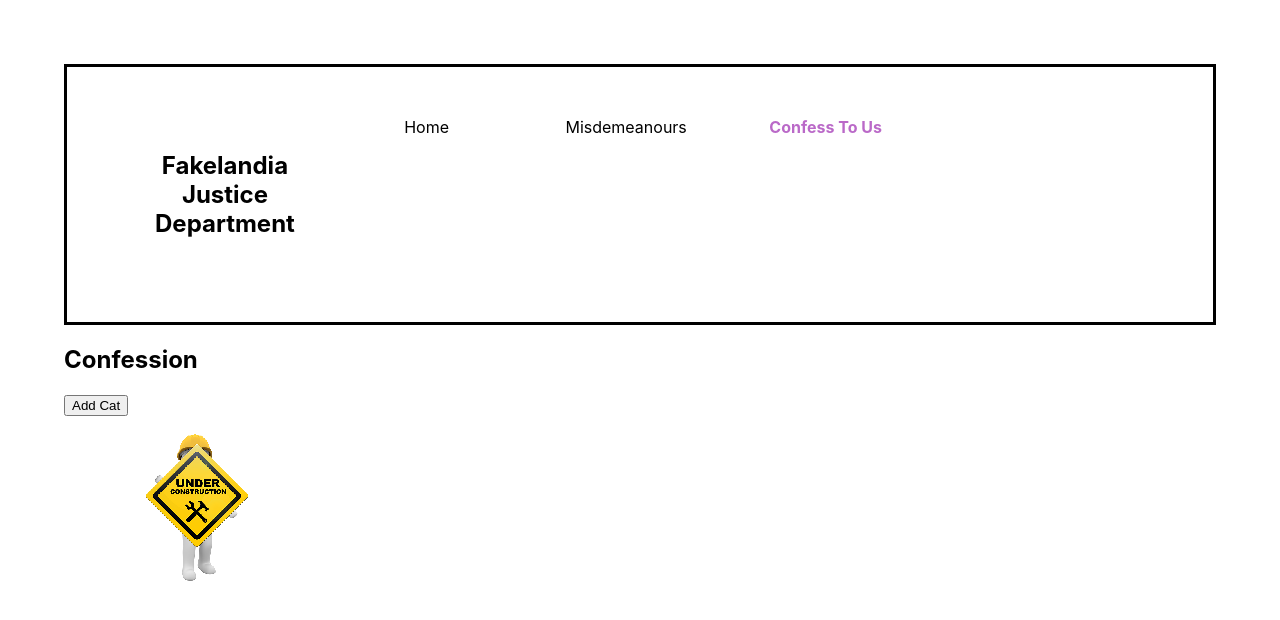
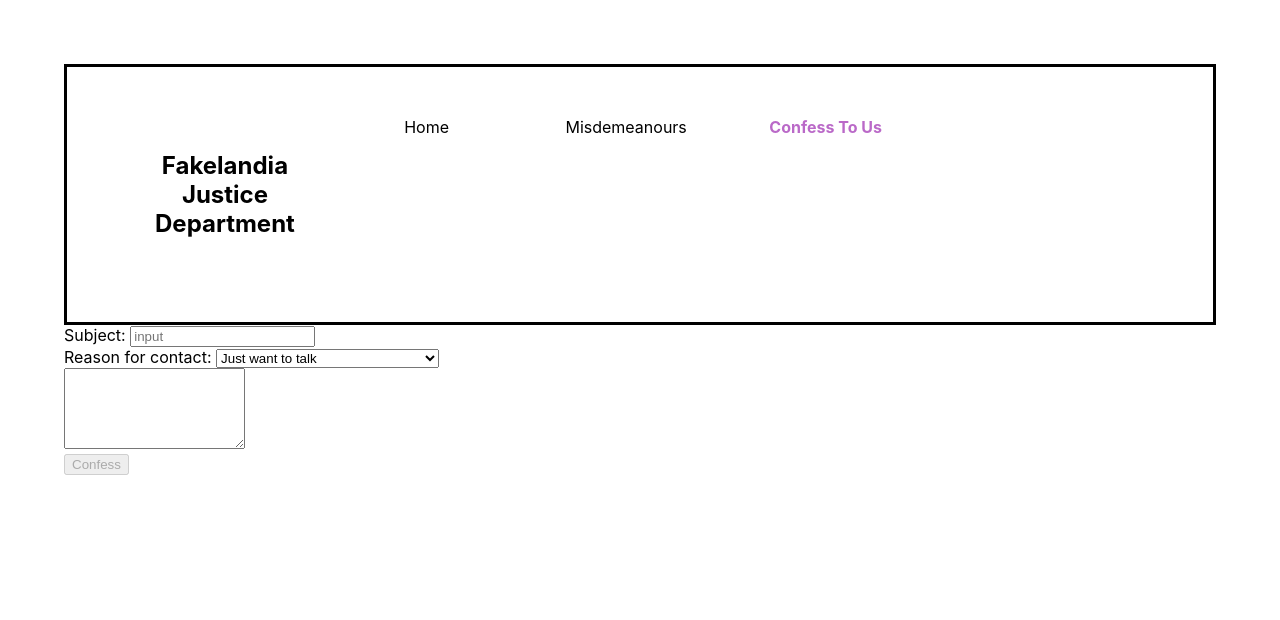
Before and after one commit to CenkSelim/fakelandia, a React (Create React App) app: page /confession in a window 1280 px wide. Shown: the top 620 px of the page. Built offline with nearby package versions, Linux system fonts and the light colour scheme.

Commit message:
Basic functionality

```diff
--- a/src/components/confession/confession.tsx
+++ b/src/components/confession/confession.tsx
@@ -1,29 +1,78 @@
-import { useContext } from 'react';
-import image from '../../assets/under_construction.png'
+import { useContext, useState } from 'react';
 import MisdemeanoursContext from '../misdemeanours/misdemeanourscontext';
 const Confession: React.FC = () => {
 
-   const misdemeanoursContext =  useContext(MisdemeanoursContext);
+  const misdemeanoursContext =  useContext(MisdemeanoursContext);
+  const [disable, setDisable] = useState(true);
+  const [misdemeanour, setMisdemeanour] = useState<string>('');
+  const [selectedFilter, setSelectedFilter] = useState("");
+  const texDetailsMin:number=50;
+
   const updateHandlerMisdemeanours = (e: React.FormEvent<HTMLFormElement>) => {
+    e.preventDefault();
+    const test = [...misdemeanoursContext.misdemeanours];
+    const currDate = new Date().toLocaleDateString();
+    console.log(selectedFilter);
+    test.push({
+        citizenId: Math.floor(2 + Math.random() * 37 * Math.random() * 967),
+        misdemeanour: selectedFilter,
+        date: currDate
+    });
+    misdemeanoursContext.setMisdemeanours(test);
+    console.log(misdemeanour);
+	};
+
+  const updateHandlerFilter = (e: React.ChangeEvent<HTMLSelectElement>) => {
         e.preventDefault();
-        const test = [...misdemeanoursContext.misdemeanours];
+        console.log(e.target.value);
+        setSelectedFilter(e.target.value);
+  };
 
-        test.push({
-            citizenId: 0,
-            misdemeanour: 'Default misdemeanour',
-            date: 'Default date'
-        });
-        misdemeanoursContext.setMisdemeanours(test);
-	};
+  const recalculate = (e: React.ChangeEvent<HTMLTextAreaElement>)=> {
+        setMisdemeanour(e.target.value);
+        if (texDetailsMin <= e.target.value.length)
+        {
+            setDisable(false);
+        };
+  };
 
 return (
   <div>
-    <h2>Confession</h2>
     <form onSubmit={updateHandlerMisdemeanours}>
-      <input className="form__text"  type="submit"   value="Add Cat" />
+      <div>
+          <div>
+              <label htmlFor='subject'>Subject: </label>
+              <input placeholder='input'  id="subject" required />
+          </div>
+          <div>
+            <label>
+              Reason for contact:{` `}
+              <select
+                  name="misdemeanour-list"
+                  id="misdemeanour-list"
+                  onChange={updateHandlerFilter}
+              >
+                  <option value="">Just want to talk</option>
+                  <option value="vegetables">Not Eating Your Vegetables 🥗</option>7
+                  <option value="rudeness">Mild Public Rudeness 🤪</option>
+                  <option value="lift">Speaking in a Lift  🗣</option>
+                  <option value="united">Supporting Manchester United  😈</option>
+              </select>
+            </label>
+          </div>
+          <div>
 
+              <textarea
+                id="details"
+                rows={5}
+                onChange={recalculate}
+               />
+          </div>
+          <div>
+              <input disabled={disable} type="submit"   value="Confess" />
+            </div>
+      </div>
     </form>
-      <img src={image} alt='Under construction!'/>
   </div>
 )};
 export default Confession;
--- a/src/components/misdemeanours/misdemeanouritem.tsx
+++ b/src/components/misdemeanours/misdemeanouritem.tsx
@@ -1,5 +1,5 @@
 
-const MisdemeanourItem: React.FC<{index:number,date:string,misdemeanour:string}> = ({index,date,misdemeanour}) => {
+const MisdemeanourItem: React.FC<{index:number,citizenId:number,date:string,misdemeanour:string}> = ({index,citizenId,date,misdemeanour}) => {
 
     const emojis = [
         {id: "vegetables",description:"Not Eating Your Vegetables 🥗"},
@@ -10,8 +10,8 @@ const MisdemeanourItem: React.FC<{index:number,date:string,misdemeanour:string}>
     const getMisdemenourDescription =(param:string) => (emojis.find( ({ id }) => id === param ));
 
 return (<>
-        <tr key={index}>
-            <td>********</td>
+        <tr>
+            <td>{citizenId}</td>
             <td>{date}</td>
             <td>{getMisdemenourDescription(misdemeanour)?.description}</td>
             <td><img alt="Randomly generated" src={`https://picsum.photos/60/60?${Math.random()}`} /></td>
--- a/src/components/misdemeanours/misdemeanours.tsx
+++ b/src/components/misdemeanours/misdemeanours.tsx
@@ -11,20 +11,14 @@ const Misdemeanours : React.FC = () =>{
     console.log(misdemeanoursContext);
 
     useEffect(()=>{
-        console.log("1" + loaded);
-        if (misdemeanoursContext.misdemeanours.length < 1)
+        if (misdemeanoursContext.misdemeanours.length <= 0 || loaded)
         {
             return;
         }
-        if (loaded)
-        {
-            return;
-        }
-        console.log("2" + selectedFilter);
         setFilteredList(misdemeanoursContext.misdemeanours.map((item) => item));
         if (selectedFilter!=="") {
             console.log(selectedFilter);
-        //    setFilteredList(misdemeanours.filter((item) => item.misdemeanour === selectedFilter));
+            setFilteredList(misdemeanoursContext.misdemeanours.filter((item) => item.misdemeanour === selectedFilter));
         }
         setLoaded(true);
     },[selectedFilter,misdemeanoursContext.misdemeanours])
@@ -34,16 +28,6 @@ const Misdemeanours : React.FC = () =>{
         setLoaded(false);
         setSelectedFilter(e.target.value);
     };
-
-    const emojis = [
-        {id: "vegetables",description:"Not Eating Your Vegetables 🥗"},
-        {id: "rudeness",description:"Mild Public Rudeness 🤪"},
-        {id: "lift",description:"Speaking in a Lift  🗣"},
-        {id: "united",description:"Supporting Manchester United  😈"},
-    ];
-
-    const getMisdemenourDescription =(param:string) => (emojis.find( ({ id }) => id === param ));
-
 
 return (
   <div>
@@ -61,7 +45,7 @@ return (
                                     onChange={updateHandlerFilter}
                                 >
                                     <option value="">All</option>
-                                    <option value="vegetables">Vegetables</option>7
+                                    <option value="vegetables">Vegetables</option>
                                     <option value="rudeness">Rudeness</option>
                                     <option value="lift">Lift</option>
                                     <option value="united">United</option>
@@ -80,7 +64,9 @@ return (
                 <tbody>
                     {filteredList && filteredList.map((misdemeanour,index) =>
                        <MisdemeanourItem
+                        key={index}
                         index={index}
+                        citizenId={misdemeanour.citizenId}
                         date={misdemeanour.date}
                         misdemeanour={misdemeanour.misdemeanour}
                        />
```
